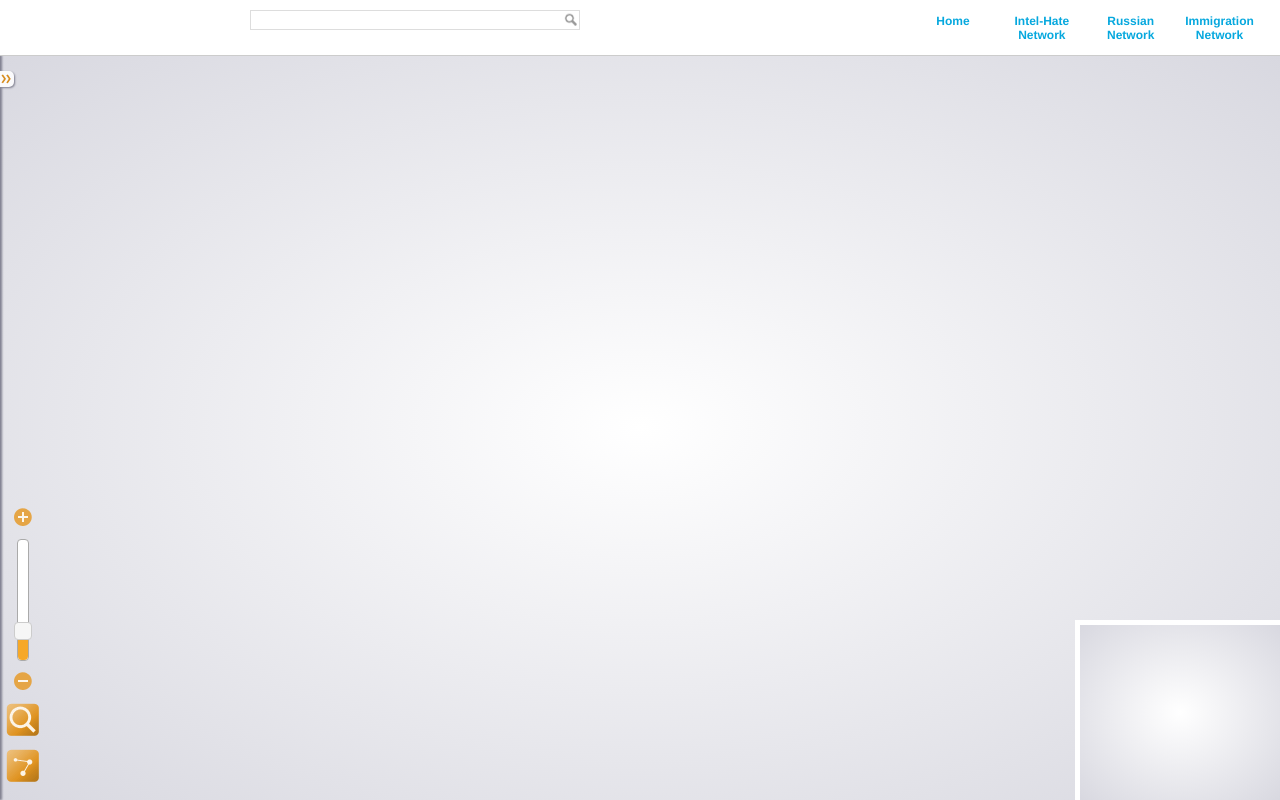
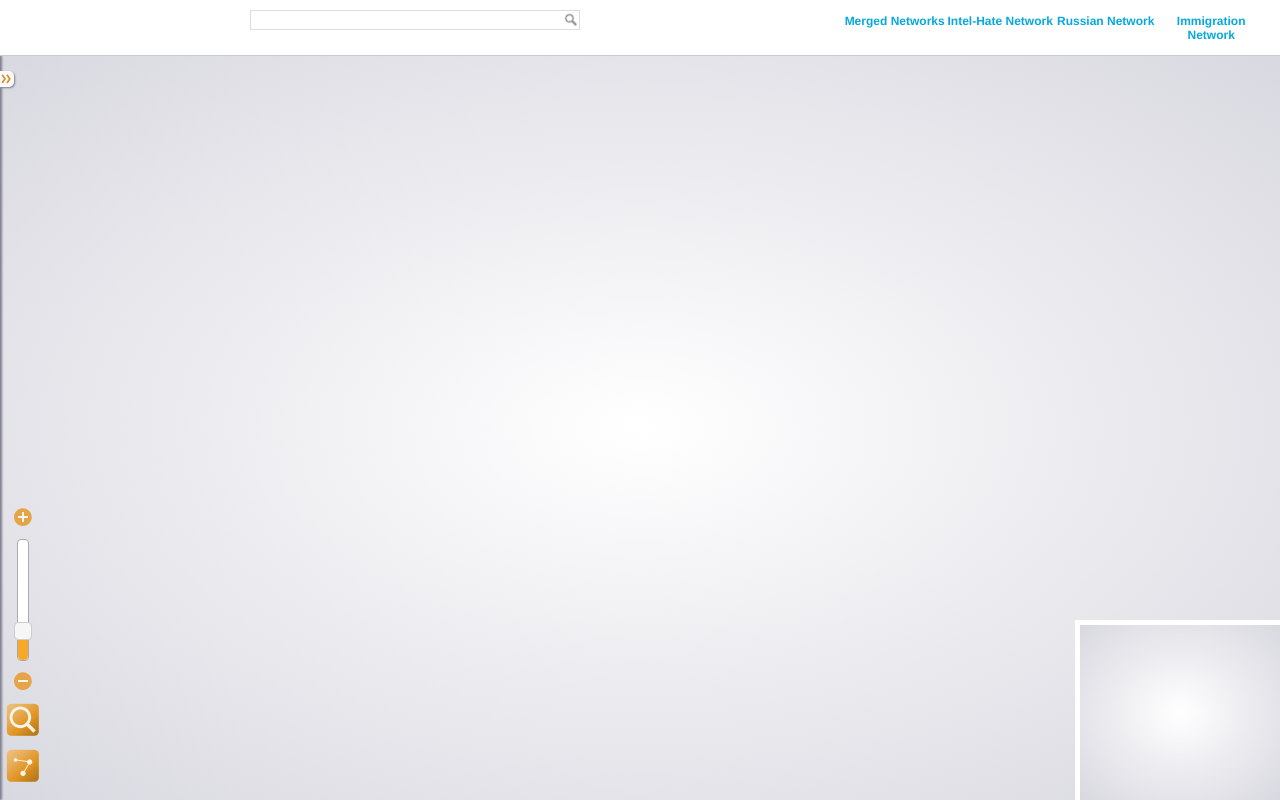
Before and after one commit to JakeNicks/immigration_network, a plain HTML site: page index.html in a window 1280 px wide. Drawn offline with nearby package versions, Linux system fonts and the light colour scheme; no server answers.

Commit message:
Update index.html

```diff
--- a/index.html
+++ b/index.html
@@ -53,7 +53,7 @@
                 <h1><a href="https://www.publicmedia.com" target="_blank" title="Made by Public Media">Public Media</a></h1>
             </div>
             <div class="topnav">
-                <a class="merged" href="https://jakenicks.github.io/disinformation_ecosystem/">Home</a>
+                <a class="merged" href="https://jakenicks.github.io/disinformation_ecosystem/">Merged Networks</a>
                 <a class="intelhate" href="https://jakenicks.github.io">Intel-Hate Network</a>
                 <a class="ru-eco" href="https://jakenicks.github.io/RuEcosystem/">Russian Network</a>
                 <a class="immigration" href="https://jakenicks.github.io/immigration_network/">Immigration Network</a>
```
